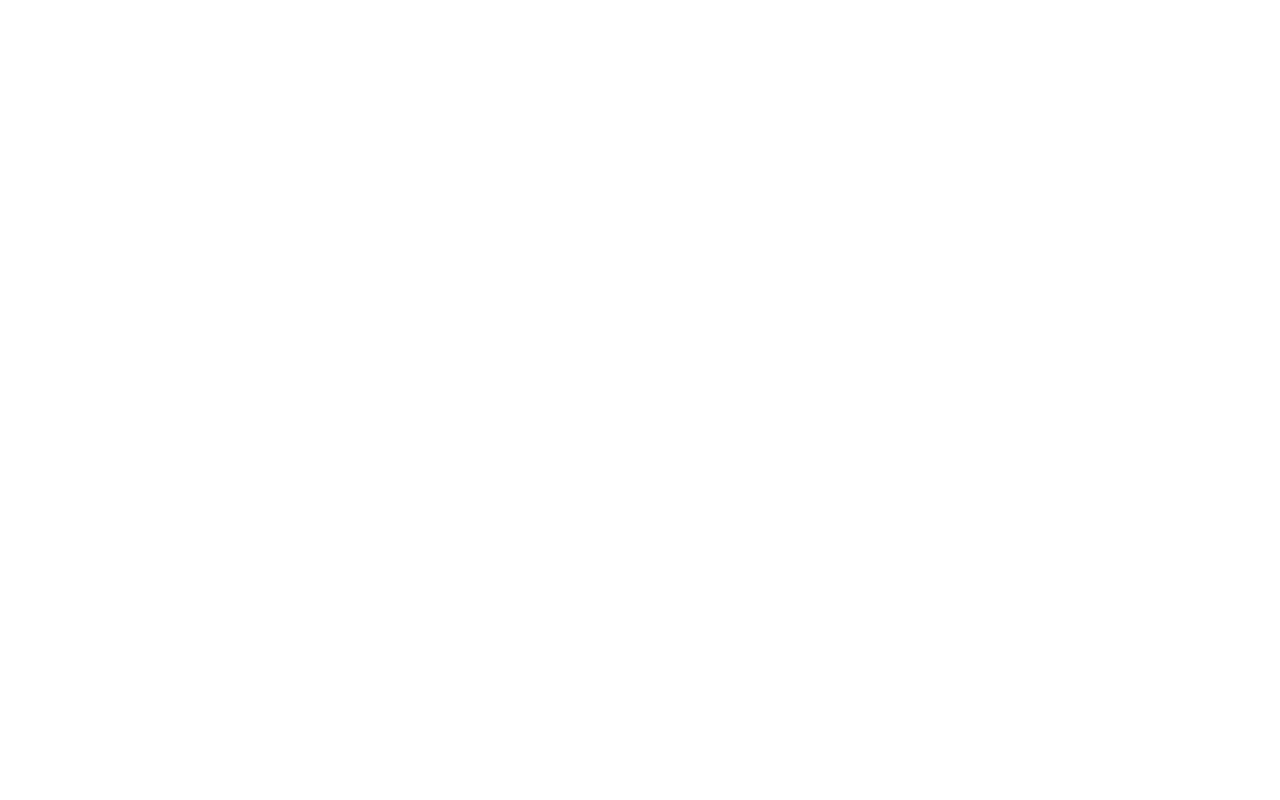
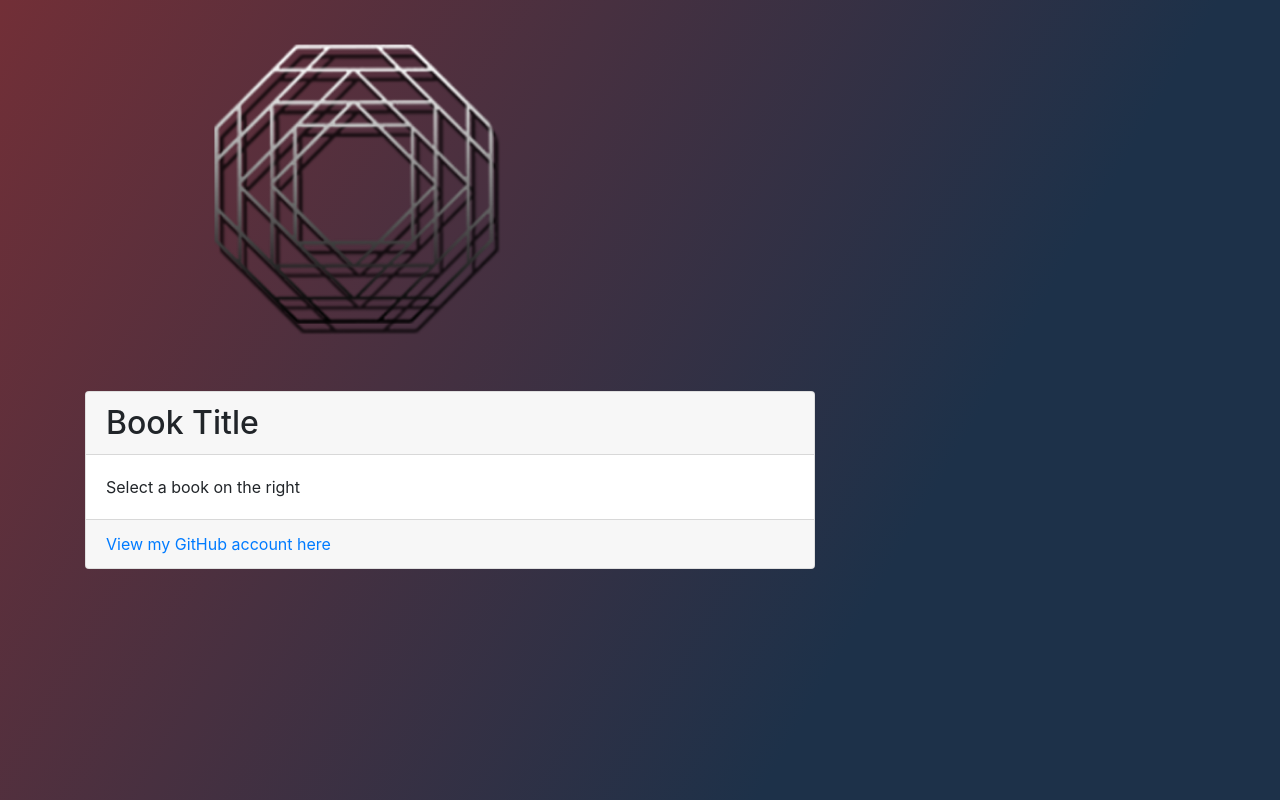
Before and after one commit to VaughnGene/notary, a plain HTML site: page index.html in a window 1280 px wide. Drawn offline with nearby package versions, Linux system fonts and the light colour scheme.

Commit message:
Continuing building, added some CSS and logo.
Will add more divs next time to build out the other boxes.

```diff
--- a/index.html
+++ b/index.html
@@ -10,16 +10,33 @@
     <!-- Bootstrap CSS -->
     <link rel="stylesheet" href="https://stackpath.bootstrapcdn.com/bootstrap/4.3.1/css/bootstrap.min.css"
         integrity="sha384-ggOyR0iXCbMQv3Xipma34MD+dH/1fQ784/j6cY/iJTQUOhcWr7x9JvoRxT2MZw1T" crossorigin="anonymous">
+
+    <!-- My CSS File-->
+    <link rel='My Stylesheet' href="src/styles.css">
 </head>
 
 <body>
-    <div class="container"></div>
-    <div class="row"></div>
+    <div class="container">
+        <div class="row">
+            <!-- Main content area -->
+            <div class="col-md-8">
+                <img src='images/Logo.png' class="responsive">
+                <div class="card mb-4">
+                    <h2 class="card-header" id="fileName">Book Title</h2>
+                    <div class='card-body'>
+                        <div class="displayBox scroll-box" id="fileContent">Select a book on the right</div>
+                    </div>
+                    <div class="card-footer text-muted">
+                        <a href="https://github.com/VaughnGene">View my GitHub account here</a>
+                    </div>
+                </div>
+            </div>
+            <!-- Sidebar content-->
+            <div class="col-md-4">
 
-    <!-- Main content area -->
-    <div class="col-md-8"></div>
-    <!-- Sidebar content-->
-    <div class="col-md-4"></div>
+            </div>
+        </div>
+    </div>
 
     <!-- Optional JavaScript -->
     <!-- jQuery first, then Popper.js, then Bootstrap JS -->
--- a/src/styles.css
+++ b/src/styles.css
@@ -0,0 +1,15 @@
+html {
+    height: 100%;
+}
+body {
+    /* why is this reseting at the bottom? */
+    height: 100%;
+    background-image: linear-gradient(120deg, rgb(114,47,55) 0%, rgb(29, 49, 73) 70%);
+    margin: 0;
+    background-repeat: no-repeat;
+}
+
+.responsive {
+    width: 75%;
+    height: auto;
+}
```
Also changed, not shown: images/Logo.png (added).
